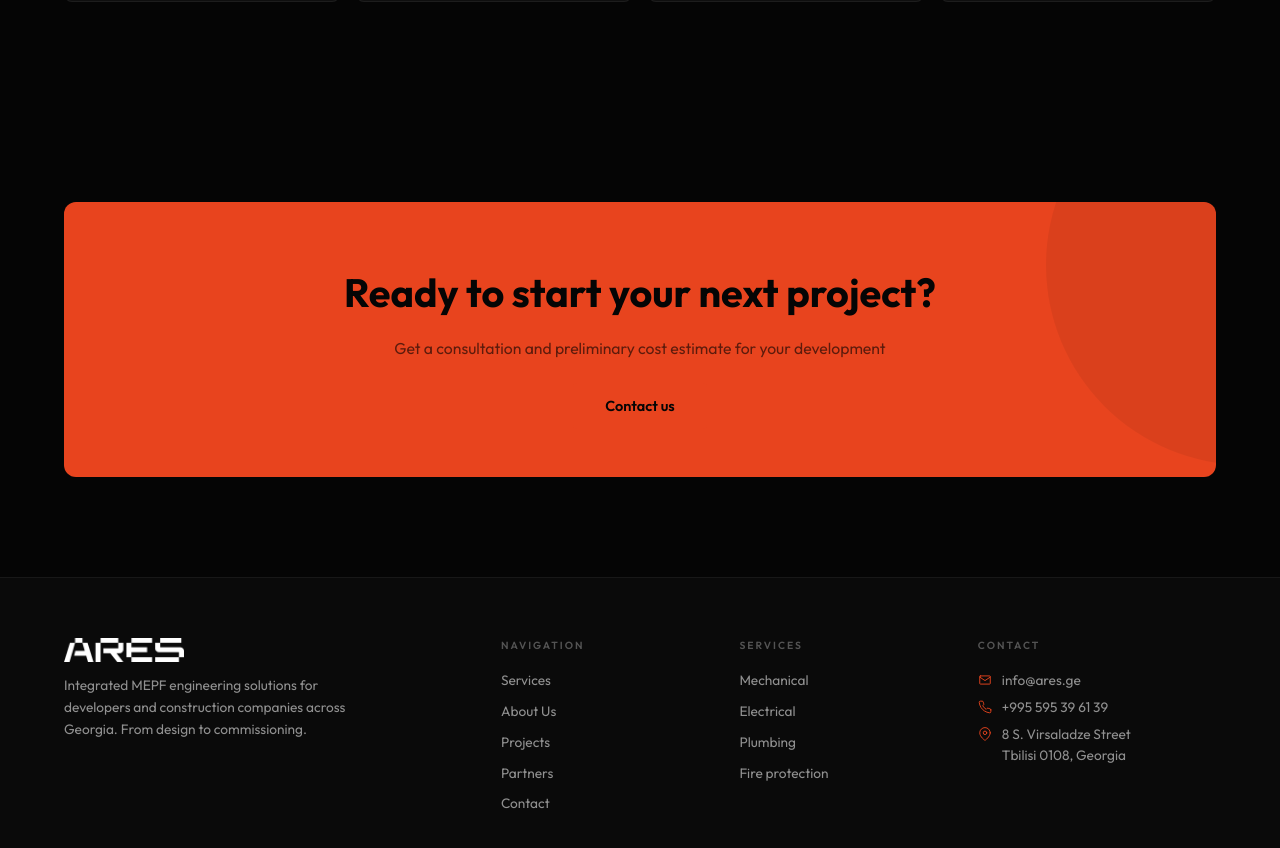
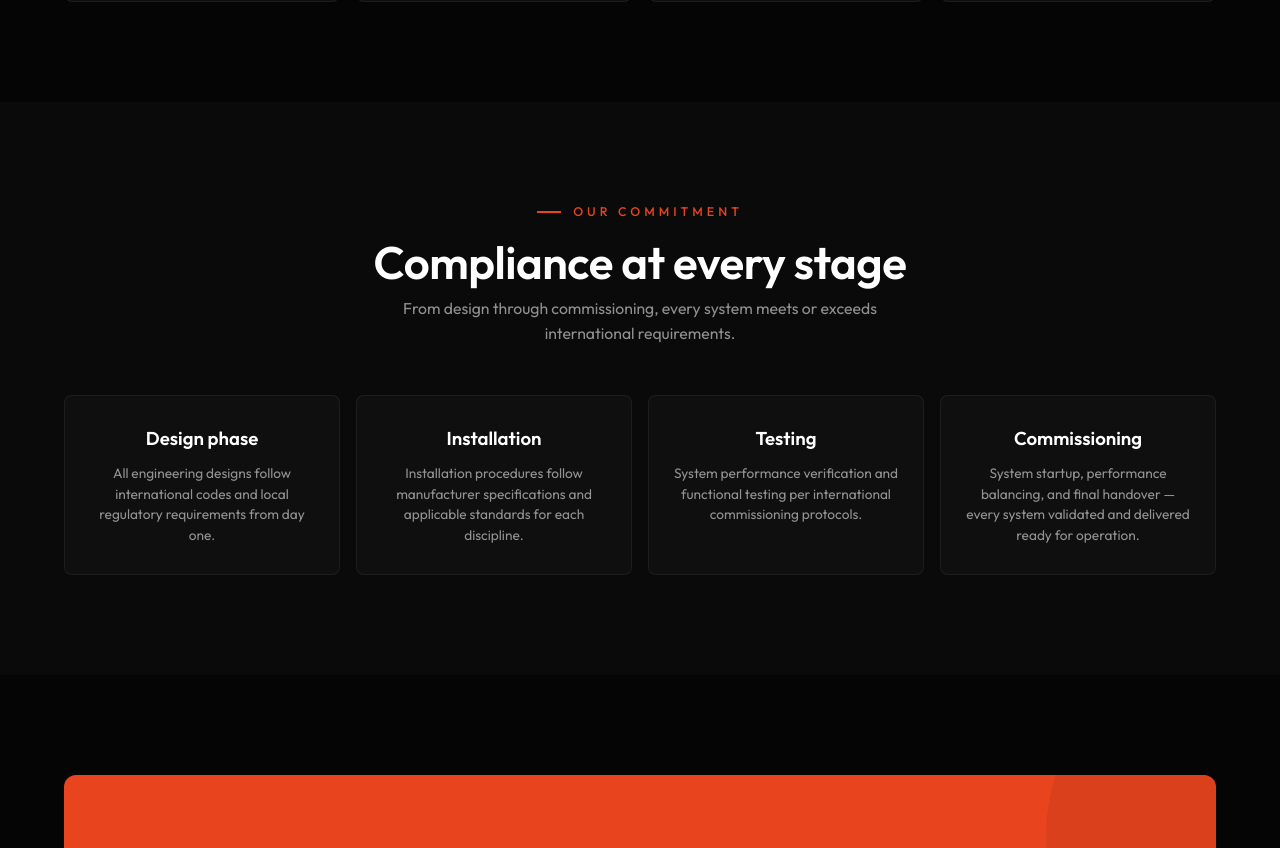
Before and after one commit to lukasturua9444/ares-ge, a Next.js app: page /about in a window 1280 px wide. Shown: the part 2253-3101 px from the top of the page. Built offline with nearby package versions, Linux system fonts and the light colour scheme.

Commit message:
Step 1 (EN): Add 'Compliance at every stage' section to About page

```diff
--- a/src/app/about/page.js
+++ b/src/app/about/page.js
@@ -138,6 +138,21 @@ export default function AboutPage() {
         </div>
       </section>
 
+      {/* COMPLIANCE AT EVERY STAGE */}
+      <section className="section services">
+        <div className="wrap" style={{ textAlign: 'center' }}>
+          <div className="section-label anim center">Our commitment</div>
+          <h2 className="section-title anim anim-d1" style={{ margin: '0 auto 8px' }}>Compliance at every stage</h2>
+          <p className="section-sub anim anim-d2" style={{ margin: '0 auto 48px' }}>From design through commissioning, every system meets or exceeds international requirements.</p>
+          <div className="services-grid">
+            <div className="srv-card anim anim-d1"><h3>Design phase</h3><p>All engineering designs follow international codes and local regulatory requirements from day one.</p></div>
+            <div className="srv-card anim anim-d2"><h3>Installation</h3><p>Installation procedures follow manufacturer specifications and applicable standards for each discipline.</p></div>
+            <div className="srv-card anim anim-d3"><h3>Testing</h3><p>System performance verification and functional testing per international commissioning protocols.</p></div>
+            <div className="srv-card anim anim-d4"><h3>Commissioning</h3><p>System startup, performance balancing, and final handover — every system validated and delivered ready for operation.</p></div>
+          </div>
+        </div>
+      </section>
+
       {/* CTA */}
       <section className="cta-section">
         <div className="wrap">
```
